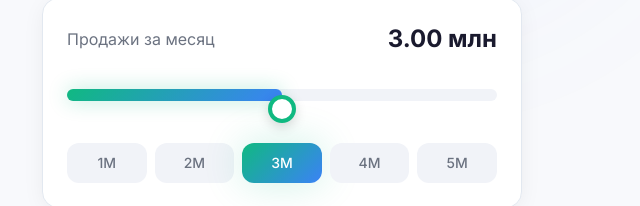
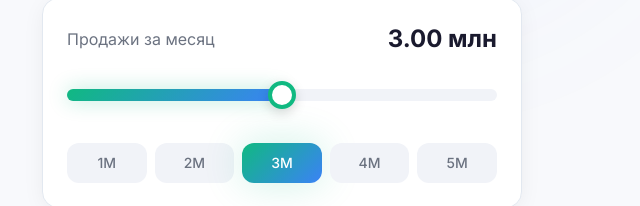
Before and after one commit to yerlannof/salary-calculator, a Next.js app: page / in a window 1280 px wide. Shown: the part 846-1052 px from the top of the page, without its empty margins (358-998 px from the left). Built offline with nearby package versions, Linux system fonts and the light colour scheme.

Commit message:
fix: Perfect slider thumb positioning with Framer Motion
- Use Framer Motion animate x/y for centering instead of CSS translate
- This allows scale animation to work correctly
- Thumb now perfectly centered at all positions

```diff
--- a/src/components/calculator/SalesSlider.tsx
+++ b/src/components/calculator/SalesSlider.tsx
@@ -73,10 +73,15 @@ export function SalesSlider({
 
         {/* Custom thumb */}
         <motion.div
-          className="absolute top-1/2 -translate-y-1/2 w-7 h-7 bg-white rounded-full border-4 border-accent-primary pointer-events-none shadow-lg z-20"
-          style={{ left: `calc(${percentage}% - 14px)` }}
+          className="absolute w-7 h-7 bg-white rounded-full border-4 border-accent-primary pointer-events-none shadow-lg z-20"
+          style={{
+            left: `${percentage}%`,
+            top: '50%'
+          }}
           animate={{
             scale: isDragging ? 1.2 : 1,
+            x: '-50%',
+            y: '-50%',
             boxShadow: isDragging
               ? '0 0 30px rgb(var(--accent-primary) / 0.6)'
               : '0 4px 12px rgb(0 0 0 / 0.15)'
```
